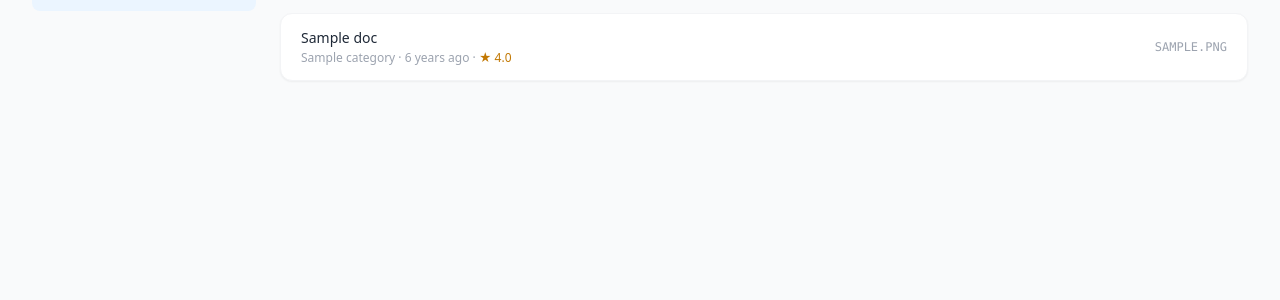
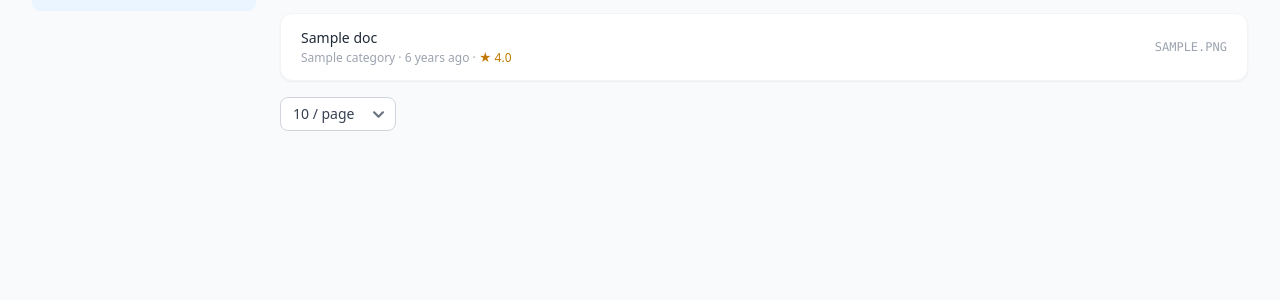
Before and after one commit to stevefeng1991321/docmanager, a Laravel app: template resources/views/home/index.blade.php in a window 1280 px wide. Shown: the part 142-442 px from the top of the page. Run offline with Laravel 12, Linux system fonts and the light colour scheme; a user stored in the database is signed in; data comes from the database, SQL or seed files in the repository; tables that the repository leaves empty hold one stand-in row (values such as "Sample post"); the template is opened without the code that fills it: most values are stand-ins (such as "Sample title", 1, 10 or a date in 2020); grey boxes marked "Sample" are stand-in pictures; data that the repository does not hold is empty; style sheets or scripts are compiled from the project's sources; parts of the project's set-up code (start-up, migrations or seed data) failed here and were passed over.

Commit message:
updated.

```diff
--- a/resources/views/home/_docs.blade.php
+++ b/resources/views/home/_docs.blade.php
@@ -51,6 +51,16 @@
 </div>
 @endif
 
-<div data-pagination class="mt-4">
-    {{ $allDocs->links() }}
+<div class="flex items-center justify-between gap-3 mt-4 flex-wrap">
+    <select
+        onchange="document.dispatchEvent(new CustomEvent('per-page-change', { detail: { perPage: parseInt(this.value) } }))"
+        class="border border-gray-300 rounded-lg px-3 py-1.5 text-sm text-gray-700 focus:outline-none focus:ring-2 focus:ring-blue-300"
+    >
+        @foreach([10, 20, 30] as $size)
+            <option value="{{ $size }}" @selected(($perPage ?? 20) == $size)>{{ $size }} / page</option>
+        @endforeach
+    </select>
+    <div data-pagination>
+        {{ $allDocs->links('vendor.pagination.admin-compact') }}
+    </div>
 </div>
--- a/resources/views/home/index.blade.php
+++ b/resources/views/home/index.blade.php
@@ -232,10 +232,15 @@ function catBrowser() {
         drawerOpen: false,
         sort: '{{ $sort }}',
         view: '{{ $view }}',
+        perPage: {{ $perPage }},
 
         init() {
             this.cats.forEach(cat => {
                 this.open[cat.id] = false;
+            });
+            document.addEventListener('per-page-change', (e) => {
+                this.perPage = e.detail.perPage;
+                this.load();
             });
         },
 
@@ -247,7 +252,7 @@ function catBrowser() {
 
         load(page) {
             this.loading = true;
-            const params = new URLSearchParams({ sort: this.sort, view: this.view });
+            const params = new URLSearchParams({ sort: this.sort, view: this.view, per_page: this.perPage });
             if (this.active) params.set('category', this.active);
             if (page) params.set('page', page);
 
```
Also changed, not shown: app/Http/Controllers/Client/HomeController.php (+10 -8 lines).
